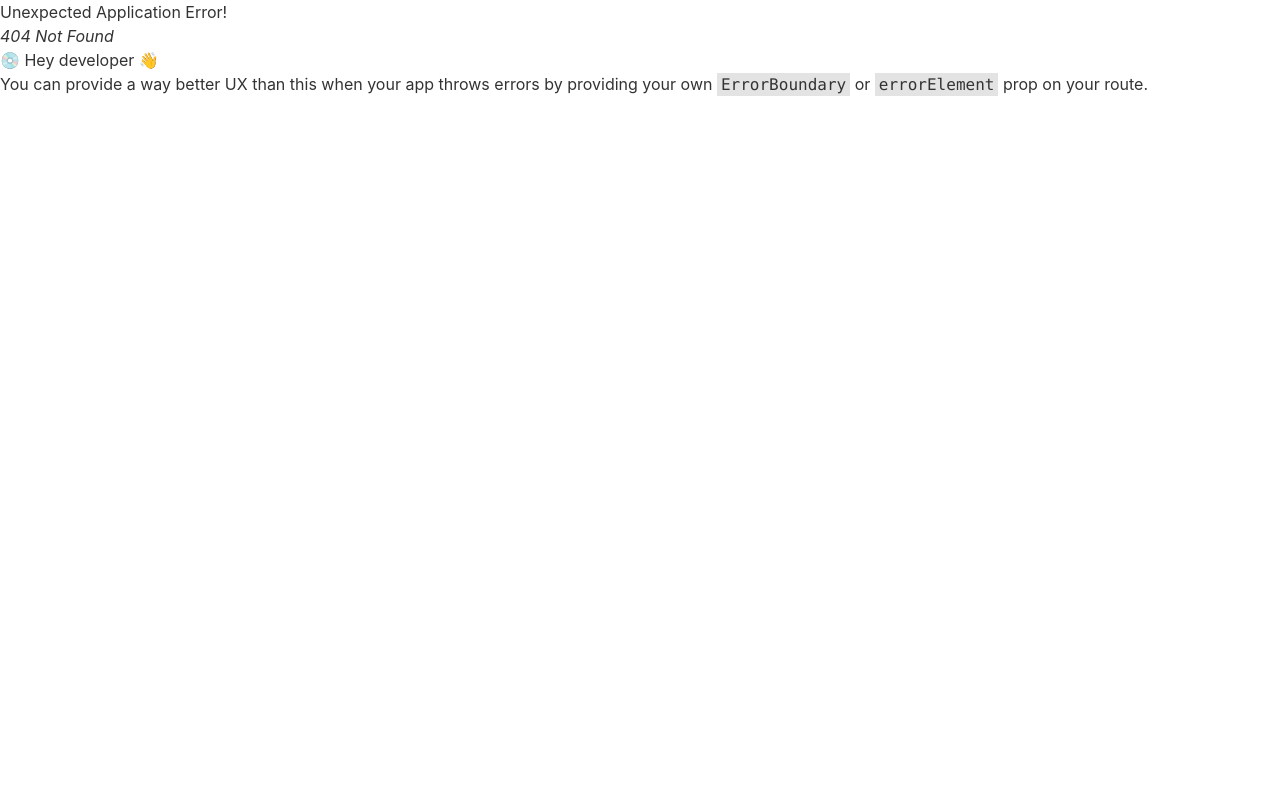
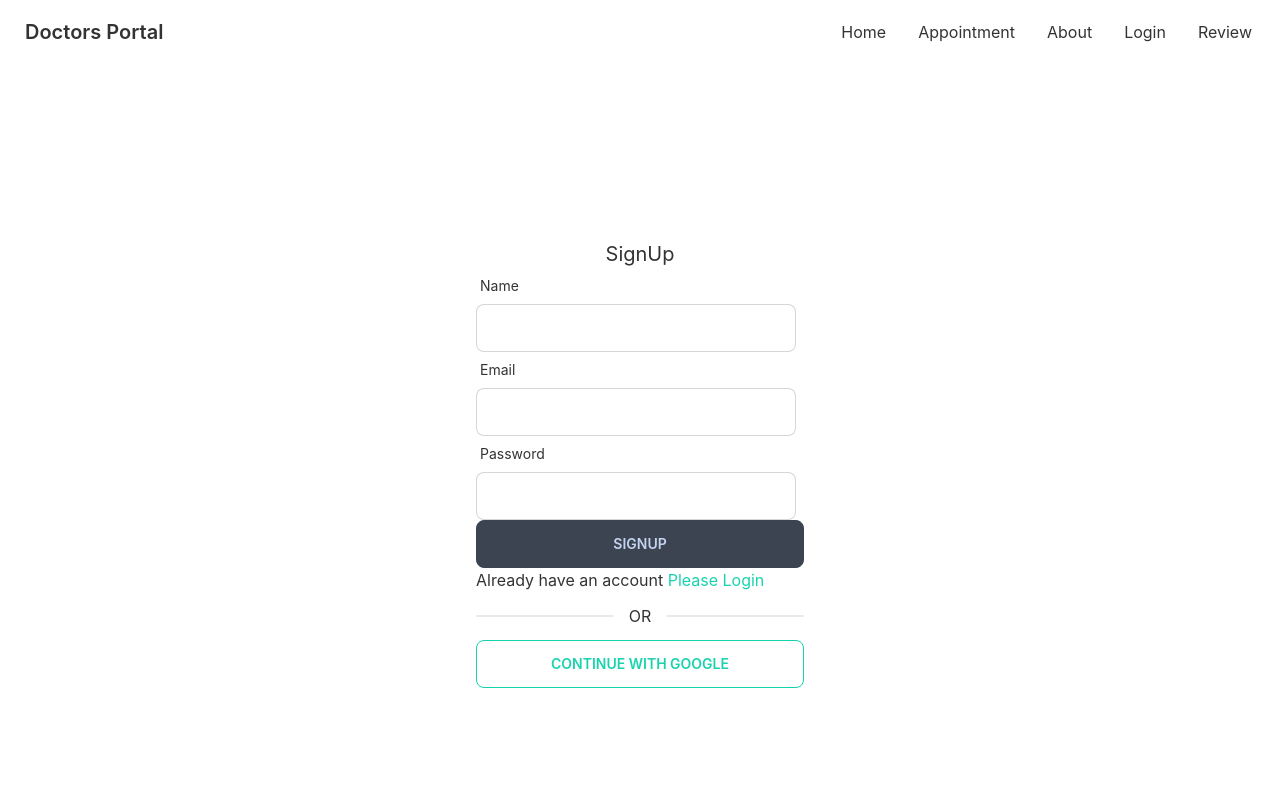
Before and after one commit to halimawebd/doctors-portal, a React (Create React App) app: page /SignUp in a window 1280 px wide. Before the commit this address had no page. Shown: the top 800 px of the page. Built offline with nearby package versions, Linux system fonts and the light colour scheme.

Commit message:
SignUp part

```diff
--- /dev/null
+++ b/src/Pages/SignUp/SignUp.js
@@ -0,0 +1,53 @@
+import React from 'react';
+import { useForm } from 'react-hook-form';
+import { Link } from 'react-router-dom';
+
+const SignUp = () => {
+
+    const {register, handleSubmit, formState: {errors}} = useForm();
+
+    const handleSignUp = (data) =>{
+        console.log(data);
+        console.log(errors);
+
+    }
+    return (
+        <div  className='h-[800px] flex justify-center items-center'>
+
+        <div className='w-96 p-7'>
+          <h2 className='text-xl text-center'>SignUp</h2>
+          <form onSubmit={handleSubmit(handleSignUp)}>
+   <div className="form-control w-full max-w-xs">
+  <label className="label"><span className="label-text">Name</span></label>
+    <input type="text"{...register("name", {
+        required: "Name is Required"
+    })} className="input input-bordered w-full max-w-xs"/>
+    {errors.name && <p className='text-red-500'>{errors.name.message}</p>}
+     </div>
+   <div className="form-control w-full max-w-xs">
+  <label className="label"><span className="label-text">Email</span></label>
+    <input type="email"{...register("email", {
+        required:true
+    })} className="input input-bordered w-full max-w-xs"/>
+    {errors.email && <p className='text-red-500'>{errors.email.message}</p>}
+     </div>
+   <div className="form-control w-full max-w-xs">
+  <label className="label"><span className="label-text">Password</span></label>
+    <input type="password"{...register("password", {
+        required:"Password is required",
+        minLength:{value:6, message: "Password must be 6 charecters long"},
+        pattern:{value: /(?=.*[A-Z])(?=.*[!@#$&*])(?=.*[0-9])/, message:'Password must be strong'}
+    })} className="input input-bordered w-full max-w-xs"/>
+    {errors.password && <p className='text-red-500'>{errors.password.message}</p>}
+   </div>
+  <input className='btn btn-addent w-full' value="SignUp" type="submit" />
+  </form>
+  <p>Already have an account <Link className='text-secondary' to="/login">Please Login</Link></p>
+  <div className="divider">OR</div>
+  <button className='btn btn-outline w-full text-secondary'>CONTINUE WITH GOOGLE</button>
+        </div>
+     </div>
+    );
+};
+
+export default SignUp;
--- a/src/Routes/Routes/Routes.js
+++ b/src/Routes/Routes/Routes.js
@@ -3,6 +3,7 @@ import Main from "../../Layout/Main"
 import Appoinment from "../../Pages/Appoinment/Appoinment/Appoinment";
 import Home from "../../Pages/Home/Home/Home"
 import Login from "../../Pages/Login/Login";
+import SignUp from "../../Pages/SignUp/SignUp";
 
  const router = createBrowserRouter([
     {
@@ -18,6 +19,10 @@ import Login from "../../Pages/Login/Login";
             element: <Login></Login>
           },
           {
+            path: '/SignUp',
+            element: <SignUp></SignUp>
+          },
+          {
             path: '/appoinment',
             element: <Appoinment></Appoinment>
           }
```
